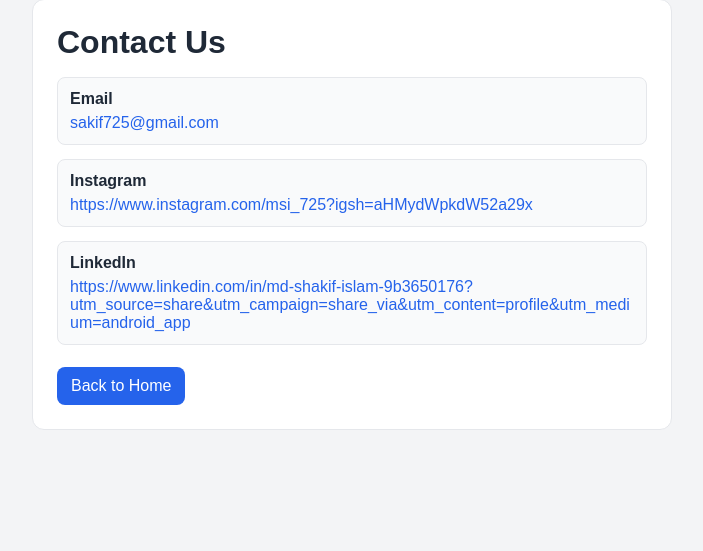
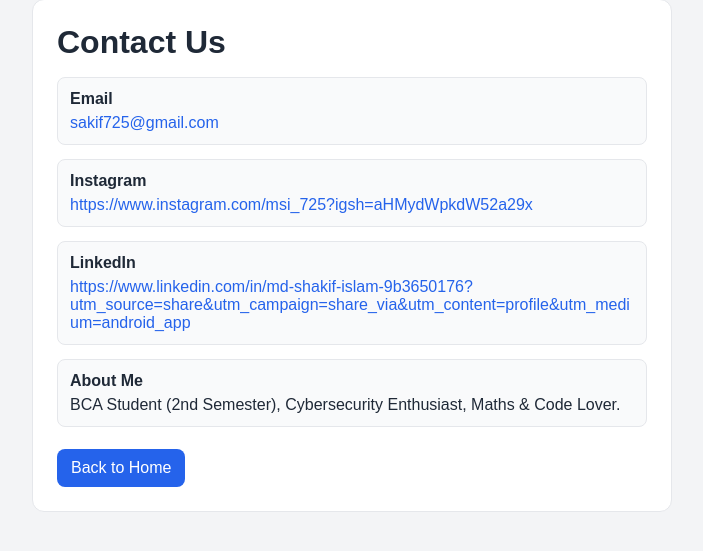
Before and after one commit to sakif725-cpu/campus-lost-found, a Flask app: page /contact in a window 1280 px wide. Shown: the part 61-612 px from the top of the page, without its empty margins (288-991 px from the left). Run offline with Flask 3, Linux system fonts and the light colour scheme.

Commit message:
some update

```diff
--- a/templates/contact.html
+++ b/templates/contact.html
@@ -82,6 +82,11 @@
             <a href="https://www.linkedin.com/in/md-shakif-islam-9b3650176?utm_source=share&utm_campaign=share_via&utm_content=profile&utm_medium=android_app" target="_blank" rel="noopener noreferrer">https://www.linkedin.com/in/md-shakif-islam-9b3650176?utm_source=share&utm_campaign=share_via&utm_content=profile&utm_medium=android_app</a>
         </div>
 
+        <div class="item">
+            <span class="label">About Me</span>
+            <span>BCA Student (2nd Semester), Cybersecurity Enthusiast, Maths &amp; Code Lover.</span>
+        </div>
+
         <a class="back" href="/">Back to Home</a>
     </div>
 </body>
```
